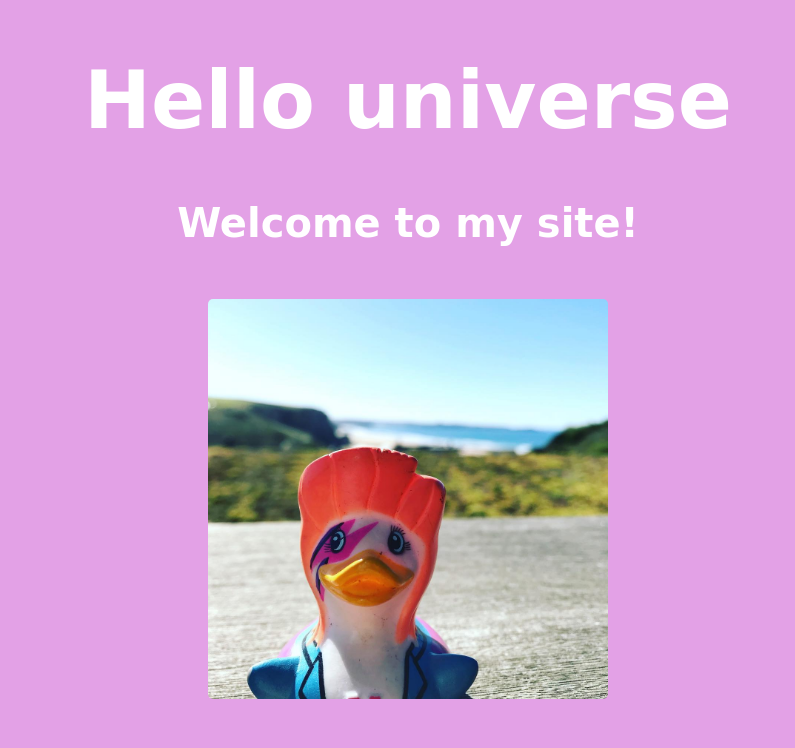
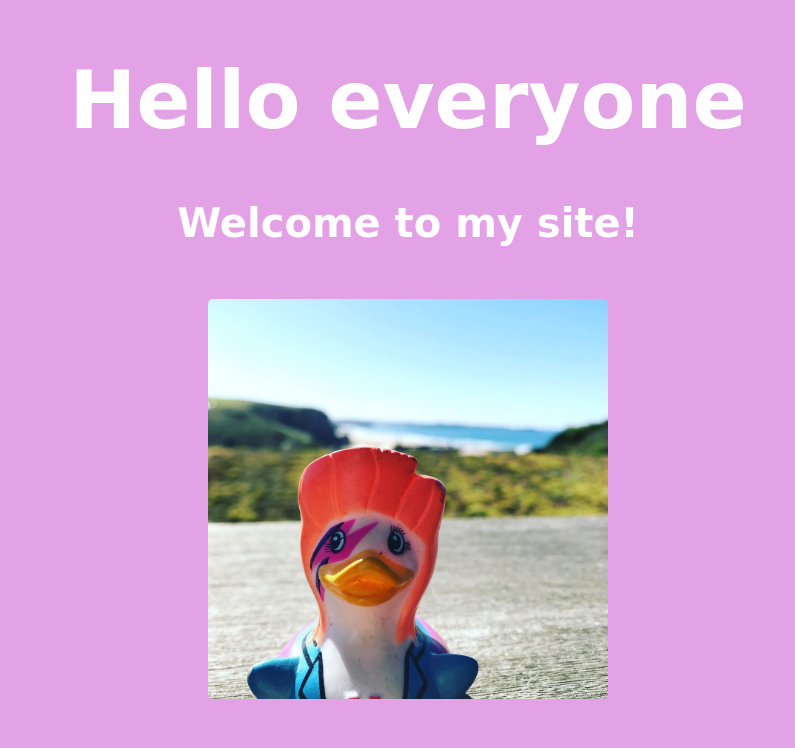
Before and after one commit to shelleygrozin/beginners-week-one-master, a plain HTML site: page index.html in a window 1280 px wide. Shown: the top 748 px of the page, without its empty margins (0-795 px from the left). Drawn offline with Linux system fonts and the light colour scheme.

Commit message:
Revert "Update index.html"
This reverts commit c17e17ee2afb5a4a1836b3778631e45a86e0ee55.

```diff
--- a/index.html
+++ b/index.html
@@ -6,7 +6,7 @@
 </head>
 <body>
 <div>
- <h1> Hello universe </h1>
+ <h1> Hello everyone </h1>
   <h2>Welcome to my site! </h2>
 
 <img src="./duck.jpg" alt="A local image" width="200px" class="centre"/>
```
